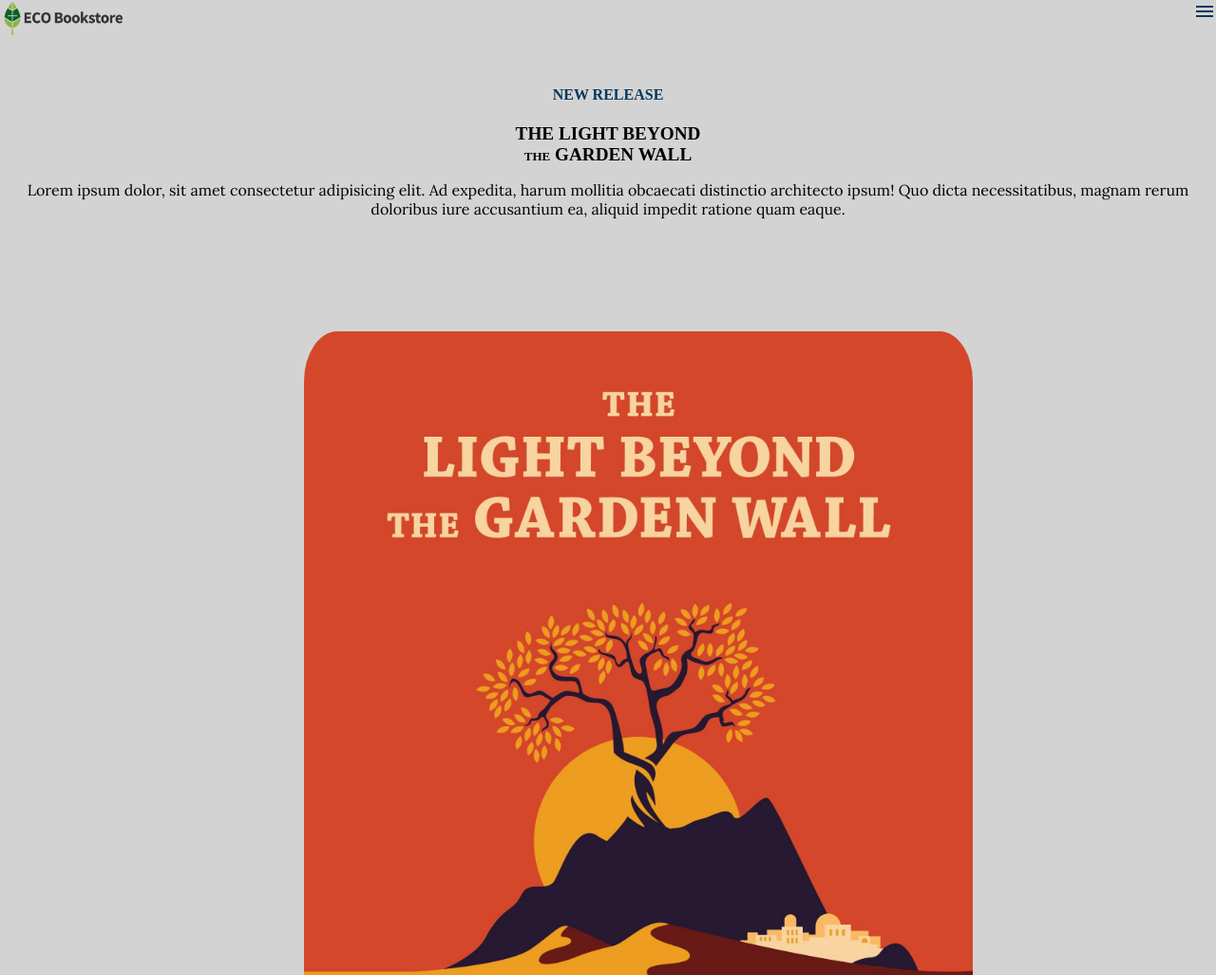
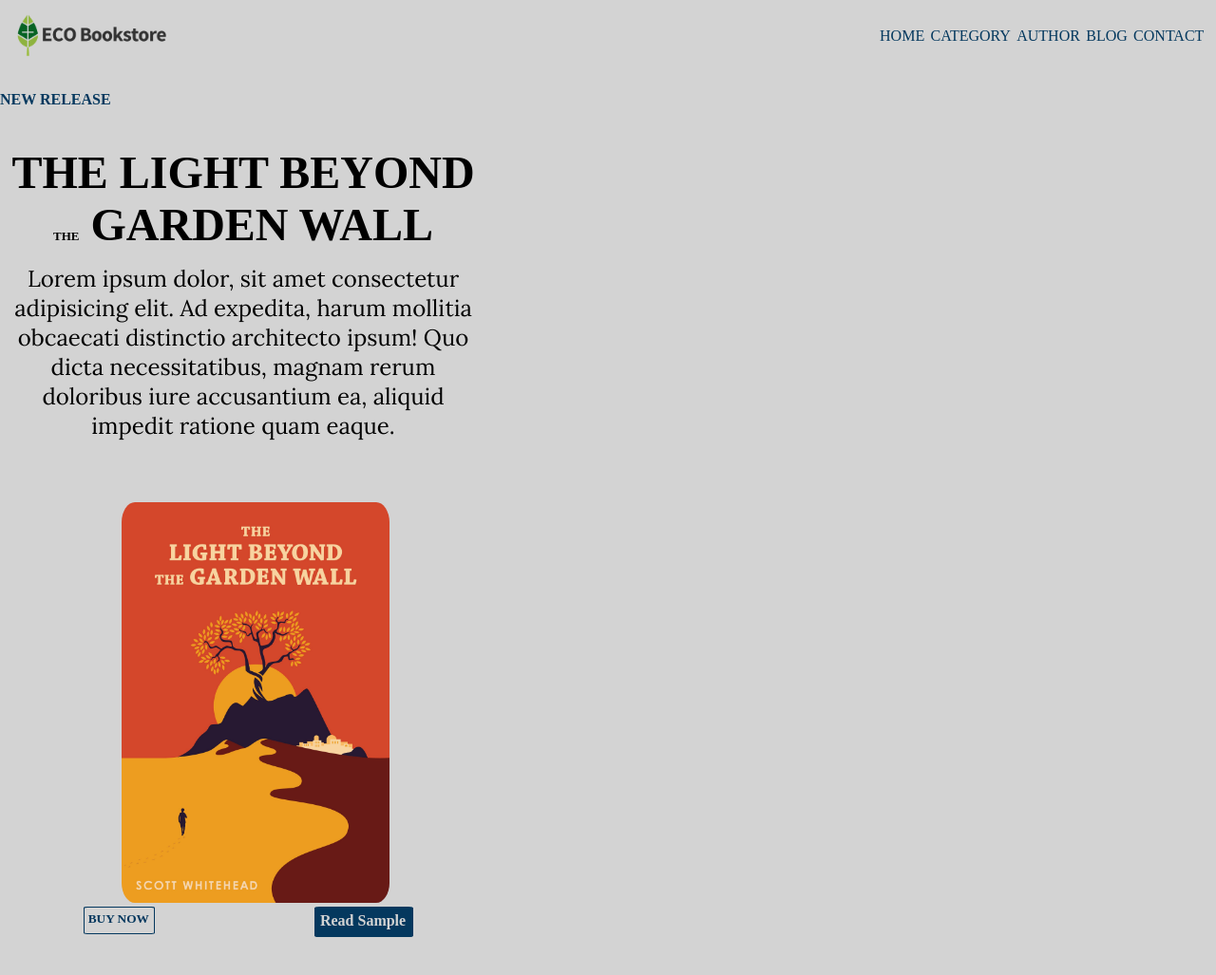
Before and after one commit to Robert-kelly19/eco-bookstore, a plain HTML site: page index.html in a window 1280 px wide. Shown: the top 1027 px of the page at 95% size. Drawn offline with nearby package versions, Linux system fonts and the light colour scheme; a web font is replaced by a local one.

Commit message:
homepage mobile view

```diff
--- a/style/style.css
+++ b/style/style.css
@@ -83,7 +83,7 @@ a {
 
 .book h6 {
   text-align: center;
-  font-size: large;
+  font-size: medium;
   margin-top: 1%;
   color: #04385e;
 }
@@ -165,13 +165,13 @@ a {
 .book h4 {
   text-align: center;
   font-family: Chicle, serif;
-  font-size: xx-large;
-  margin-top: -5%;
+  font-size: x-large;
+  margin-top: -15%;
 }
 
 .book p {
-  font-size: larger;
-  margin-top: -5%;
+  font-size: small;
+  margin-top: -11%;
   border: solid #04385e 1px;
   width: 35%;
   margin-left: 30%;
@@ -334,3 +334,55 @@ footer {
 .foot2-3 img {
   width: 50%;
 }
+
+@media (min-width: 760px) {
+  nav {
+    margin: 1%;
+  }
+
+  nav img {
+    height: 50px;
+  }
+
+  nav .material-symbols-outlined {
+    display: none;
+  }
+
+  nav ul {
+    display: flex;
+    gap: 2%;
+    margin-right: 2%;
+  }
+
+  nav ul a {
+    color: #04385e;
+  }
+
+  nav ul a:hover {
+    color: #fff;
+    background-color: #04385e;
+    border: solid #04385e 1px;
+  }
+
+  .sec1-1 {
+    display: grid;
+    grid-template-columns: 2fr 3fr;
+  }
+
+  .sec1-2 h4 {
+    text-align: left;
+    margin-top: 4%;
+    color: #04385e;
+  }
+
+  .sec1-2 h1 {
+    text-align: center;
+    font-size: 300%;
+  }
+
+  .sec1-2 p {
+    margin-top: -5%;
+    font-size: x-large;
+    font-weight: lighter;
+  }
+}
```
